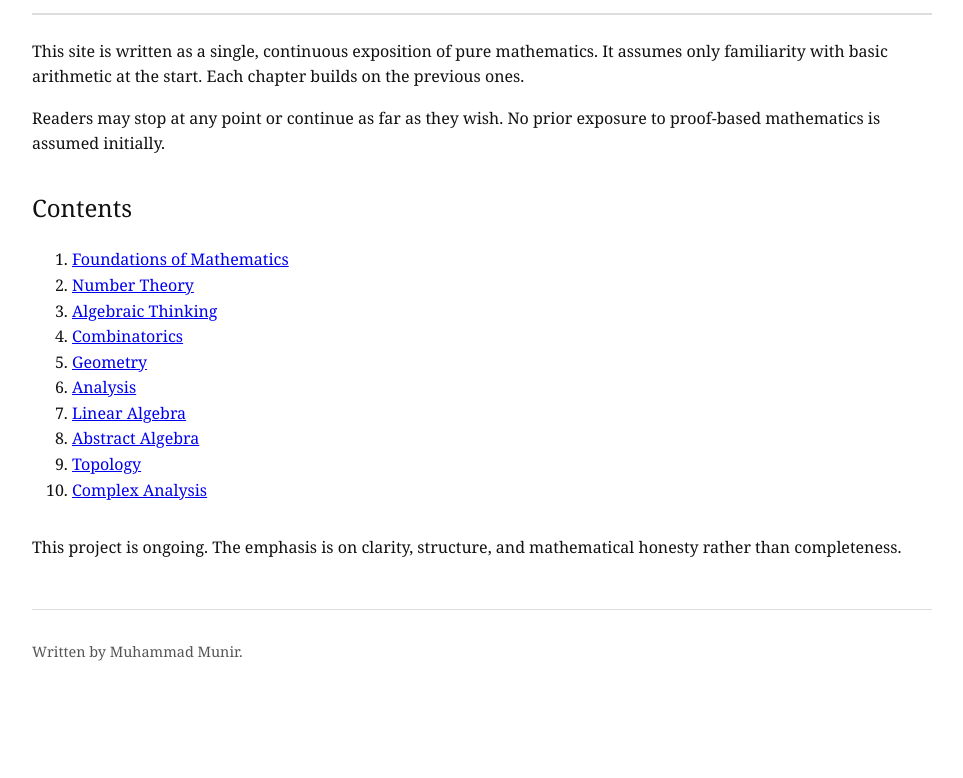
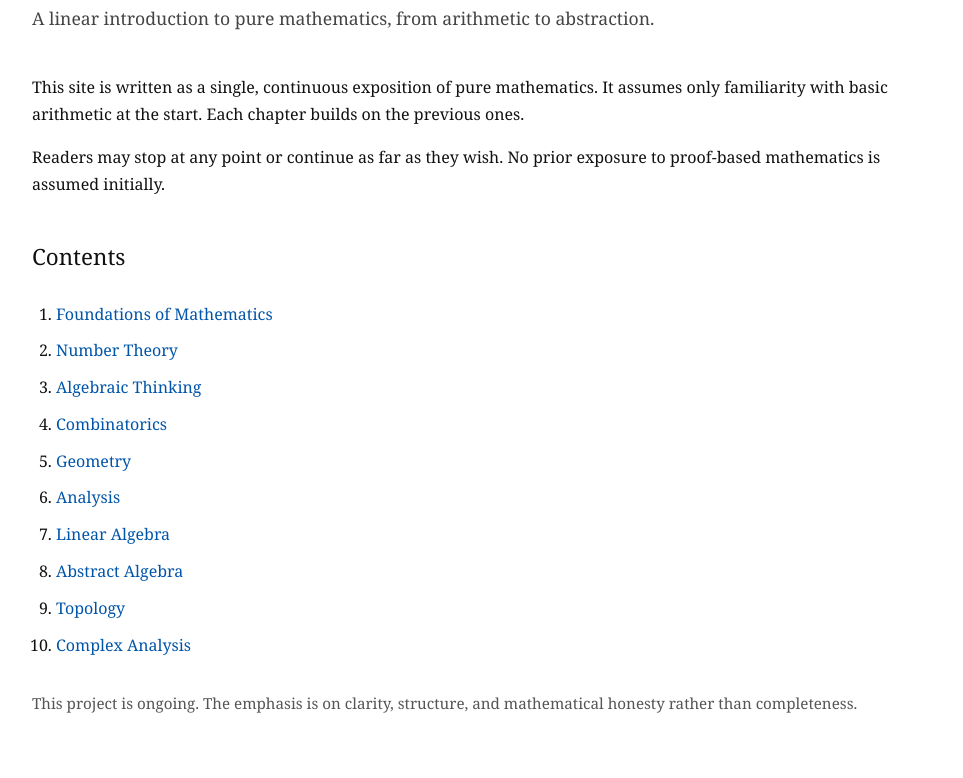
Before and after one commit to MES-UK/M-, a plain HTML site: page index.html in a window 1280 px wide. Shown: the part 155-933 px from the top of the page, without its empty margins (158-1121 px from the left). Before the commit the page ends 865 px from the top, so only its background shows below. Drawn offline with Linux system fonts and the light colour scheme.

Commit message:
Update style.css

```diff
--- a/style.css
+++ b/style.css
@@ -1,55 +1,66 @@
 body {
-  font-family: Georgia, "Times New Roman", serif;
-  background-color: #ffffff;
+  font-family: "Georgia", "Times New Roman", serif;
+  background: #ffffff;
   color: #111;
   max-width: 900px;
-  margin: auto;
-  padding: 2rem;
-  line-height: 1.6;
+  margin: 0 auto;
+  padding: 3rem 2rem;
+  line-height: 1.7;
 }
 
 header {
-  border-bottom: 2px solid #ddd;
-  margin-bottom: 1.5rem;
+  margin-bottom: 2.5rem;
 }
 
-h1, h2, h3 {
+h1 {
+  font-size: 2.5rem;
   font-weight: normal;
+  margin-bottom: 0.5rem;
 }
 
-nav {
+.subtitle {
+  font-size: 1.1rem;
+  color: #444;
+}
+
+h2 {
+  font-size: 1.4rem;
+  font-weight: normal;
+  margin-top: 2.5rem;
+}
+
+p {
   margin: 1rem 0;
 }
 
-nav a {
-  text-decoration: none;
-  color: #0055aa;
+.contents {
+  margin-top: 1.5rem;
+  padding-left: 1.5rem;
 }
 
-nav a:hover {
+.contents li {
+  margin: 0.6rem 0;
+}
+
+a {
+  color: #0055aa;
+  text-decoration: none;
+}
+
+a:hover {
   text-decoration: underline;
 }
 
-section {
-  margin-bottom: 2rem;
-}
-
-.example {
-  background: #f5f5f5;
-  padding: 1rem;
-  border-left: 4px solid #666;
-}
-
-.remark {
-  background: #eef6ff;
-  padding: 1rem;
-  border-left: 4px solid #0055aa;
+.note {
+  font-size: 0.95rem;
+  color: #555;
+  margin-top: 2rem;
 }
 
 footer {
-  margin-top: 3rem;
+  margin-top: 4rem;
+  padding-top: 1.5rem;
   border-top: 1px solid #ddd;
-  padding-top: 1rem;
-  font-size: 0.9em;
+  font-size: 0.9rem;
   color: #555;
 }
```
